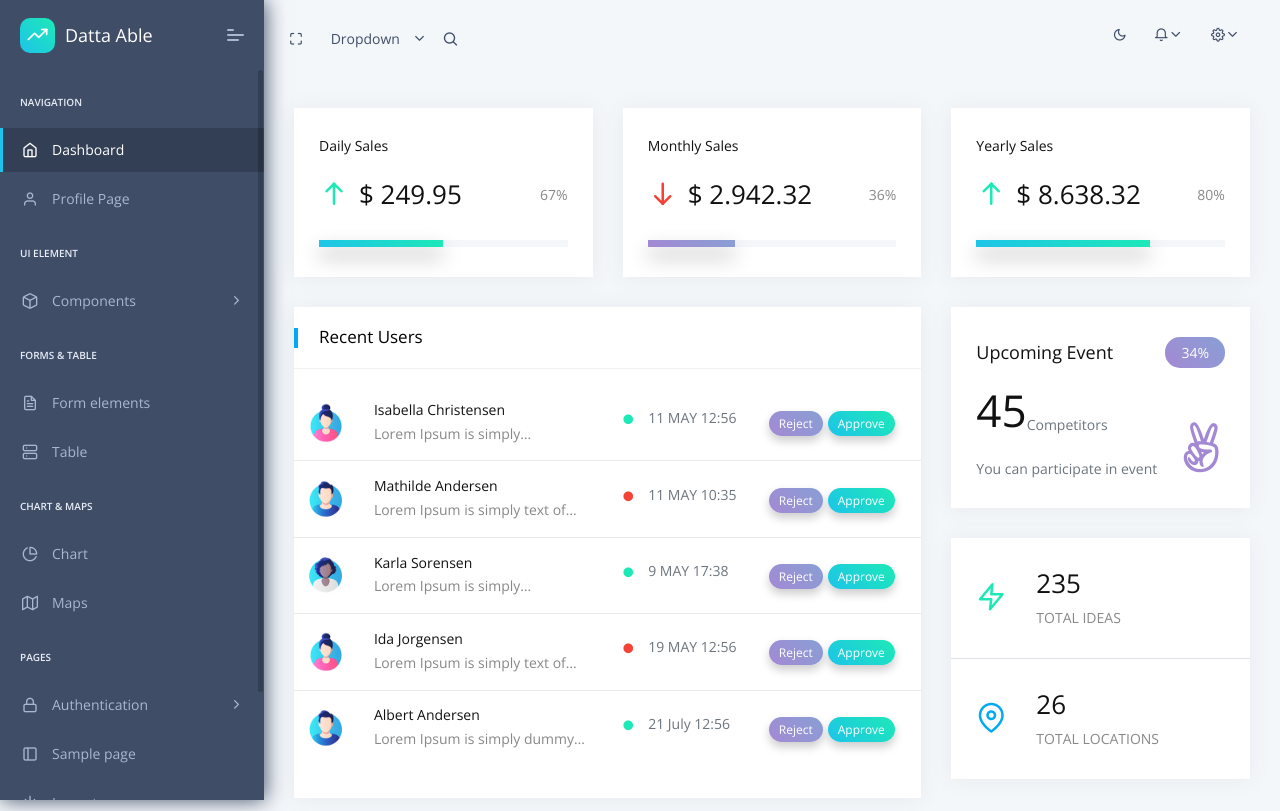
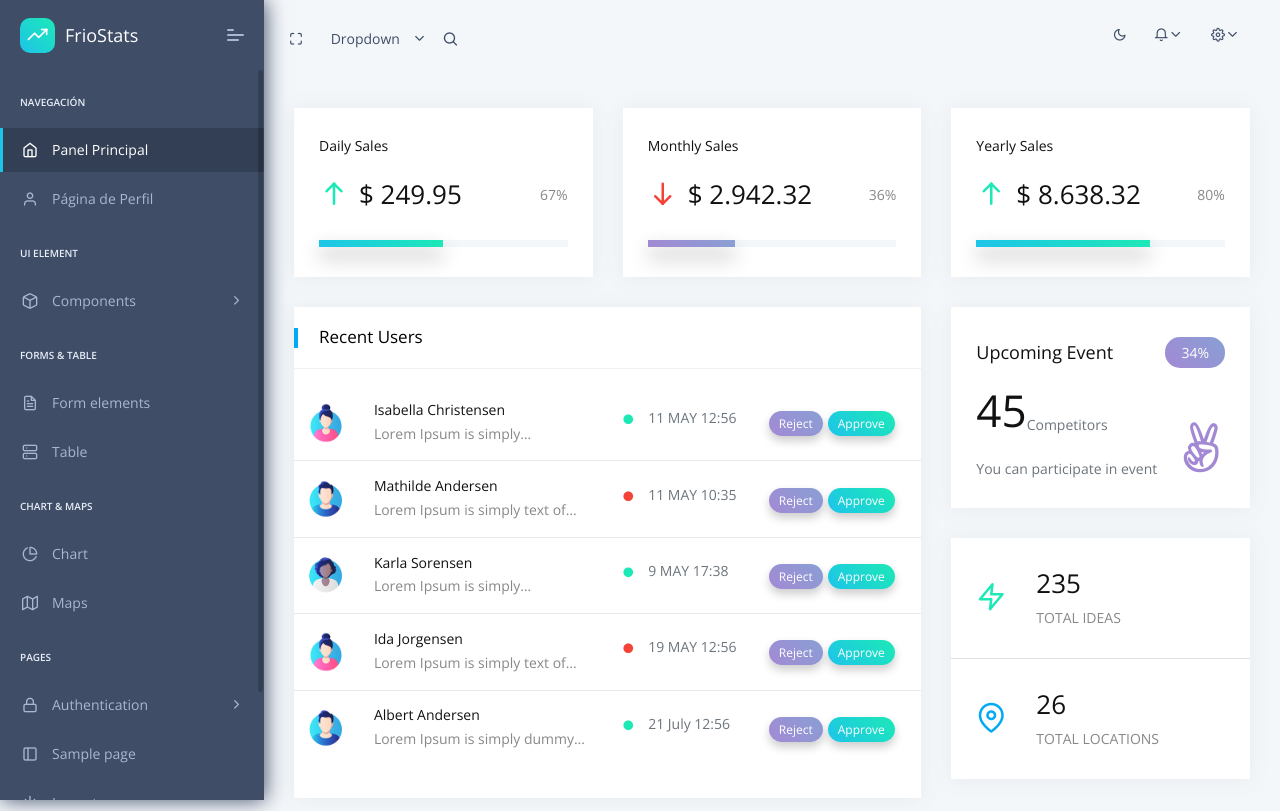
Before and after one commit to juanicampora/FrioStats-Front, a Flask app: page /index in a window 1280 px wide. Shown: the top 811 px of the page. Run offline with Flask 2, Linux system fonts and the light colour scheme; the visitor is signed in with stand-in values (Sample User, id 1); data comes from the database, SQL or seed files in the repository; parts of the project's set-up code (start-up, migrations or seed data) failed here and were passed over; some libraries are stand-ins or nearby versions.

Commit message:
Primeras correcciones

```diff
--- a/apps/templates/accounts/register.html
+++ b/apps/templates/accounts/register.html
@@ -14,7 +14,9 @@
             </div>
             <div class="card">
                 <div class="card-body text-center">
-
+                    <div class="mb-4">
+                        <i class="feather icon-user-plus auth-icon"></i>
+                    </div>
                     <h3 class="mb-4">Registro</h3>
 
                     <span class="mb-2 text-muted">
--- a/apps/templates/includes/navigation.html
+++ b/apps/templates/includes/navigation.html
@@ -6,7 +6,7 @@
             <div class="b-bg">
                 <i class="feather icon-trending-up"></i>
             </div>
-            <span class="b-title">Datta Able</span>
+            <span class="b-title">FrioStats</span>
         </a>
     </div>
     <a class="mobile-menu" id="mobile-header" href="javascript:">
@@ -51,15 +51,15 @@
                             class="icon feather icon-bell"></i></a>
                     <div class="dropdown-menu dropdown-menu-right notification">
                         <div class="noti-head">
-                            <h6 class="d-inline-block m-b-0">Notifications</h6>
+                            <h6 class="d-inline-block m-b-0">Notificaciones</h6>
                             <div class="float-right">
-                                <a href="javascript:" class="m-r-10">mark as read</a>
-                                <a href="javascript:">clear all</a>
+                                <a href="javascript:" class="m-r-10">marcar como leidas</a>
+                                <a href="javascript:">borrar todas</a>
                             </div>
                         </div>
                         <ul class="noti-body">
                             <li class="n-title">
-                                <p class="m-b-0">NEW</p>
+                                <p class="m-b-0">NUEVAS</p>
                             </li>
                             <li class="notification">
                                 <div class="media">
@@ -73,7 +73,7 @@
                                 </div>
                             </li>
                             <li class="n-title">
-                                <p class="m-b-0">EARLIER</p>
+                                <p class="m-b-0">ANTERIORES</p>
                             </li>
                             <li class="notification">
                                 <div class="media">
@@ -111,19 +111,19 @@
                     </a>
                     <div class="dropdown-menu dropdown-menu-right profile-notification">
                         <div class="pro-head">
-                            <img src="{{ config.ASSETS_ROOT }}/images/user/avatar-1.jpg" class="img-radius" alt="User-Profile-Image">
+                            <img src="{{ config.ASSETS_ROOT }}/images/user/avatar-2.jpg" class="img-radius" alt="User-Profile-Image">
                             <span>
                                 {{ current_user.username }}
                             </span>
-                            <a href="/auth-signin.html" class="dud-logout" title="Logout">
+                            <a href="{{ url_for('authentication_blueprint.logout') }}" class="dud-logout" title="Logout">
                                 <i class="feather icon-log-out"></i>
                             </a>
                         </div>
                         <ul class="pro-body">
                             <li><a href="/profile.html" class="dropdown-item"><i class="feather icon-user"></i>
-                                Profile</a></li>
+                                Perfil</a></li>
                             <li><a href="{{ url_for('authentication_blueprint.logout') }}" class="dropdown-item">
-                                <i class="feather icon-lock"></i> Logout</a>
+                                <i class="feather icon-lock"></i> Cerrar sesión</a>
                             </li>
                         </ul>
                     </div>
--- a/apps/templates/includes/sidebar.html
+++ b/apps/templates/includes/sidebar.html
@@ -6,25 +6,25 @@
                 <div class="b-bg">
                     <i class="feather icon-trending-up"></i>
                 </div>
-                <span class="b-title">Datta Able</span>
+                <span class="b-title">FrioStats</span>
             </a>
             <a class="mobile-menu" id="mobile-collapse" href="javascript:"><span></span></a>
         </div>
         <div class="navbar-content scroll-div">
             <ul class="nav pcoded-inner-navbar">
                 <li class="nav-item pcoded-menu-caption">
-                    <label>Navigation</label>
+                    <label>Navegación</label>
                 </li>
                 <li data-username="dashboard Default Ecommerce CRM Analytics Crypto Project"
                     class="nav-item {% if 'index' in segment %} active {% endif %}">
                     <a href="/" class="nav-link "><span class="pcoded-micon"><i class="feather icon-home"></i></span><span
-                            class="pcoded-mtext">Dashboard</span></a>
+                            class="pcoded-mtext">Panel Principal</span></a>
                 </li>
                 <li data-username="Profile Page"
                     class="nav-item {% if 'profile' in segment %} active {% endif %}">
                     <a href="/profile.html" class="nav-link">
                         <span class="pcoded-micon"><i class="feather icon-user"></i></span>
-                            <span class="pcoded-mtext">Profile Page</span></a>
+                            <span class="pcoded-mtext">Página de Perfil</span></a>
                 </li>
                 <li class="nav-item pcoded-menu-caption">
                     <label>UI Element</label>
--- a/apps/templates/layouts/base-fullscreen.html
+++ b/apps/templates/layouts/base-fullscreen.html
@@ -3,7 +3,7 @@
 
 <head>
     <title>
-        Flask Datta Able - {% block title %}{% endblock %} | AppSeed
+        Flask FrioStats - {% block title %}{% endblock %} | AppSeed
     </title>
     <!-- HTML5 Shim and Respond.js IE10 support of HTML5 elements and media queries -->
     <!-- WARNING: Respond.js doesn't work if you view the page via file:// -->
@@ -15,8 +15,8 @@
     <meta charset="utf-8">
     <meta name="viewport" content="width=device-width, initial-scale=1.0, user-scalable=0, minimal-ui">
     <meta http-equiv="X-UA-Compatible" content="IE=edge" />
-    <meta name="description" content="Datta Able Bootstrap admin template made using Bootstrap 4 and it has huge amount of ready made feature, UI components, pages which completely fulfills any dashboard needs." />
-    <meta name="keywords" content="admin templates, bootstrap admin templates, bootstrap 4, dashboard, dashboard templets, sass admin templets, html admin templates, responsive, bootstrap admin templates free download,premium bootstrap admin templates, datta able, datta able bootstrap admin template, free admin theme, free dashboard template"/>
+    <meta name="description" content="FrioStats Bootstrap admin template made using Bootstrap 4 and it has huge amount of ready made feature, UI components, pages which completely fulfills any dashboard needs." />
+    <meta name="keywords" content="admin templates, bootstrap admin templates, bootstrap 4, dashboard, dashboard templets, sass admin templets, html admin templates, responsive, bootstrap admin templates free download,premium bootstrap admin templates, FrioStats, FrioStats bootstrap admin template, free admin theme, free dashboard template"/>
     <meta name="author" content="CodedThemes"/>
 
     <!-- Favicon icon -->
--- a/apps/templates/layouts/base.html
+++ b/apps/templates/layouts/base.html
@@ -3,7 +3,7 @@
 
 <head>
     <title>
-        Flask Datta Able - {% block title %}{% endblock %} | AppSeed
+        Flask FrioStats - {% block title %}{% endblock %} | AppSeed
     </title>
     <!-- HTML5 Shim and Respond.js IE11 support of HTML5 elements and media queries -->
     <!-- WARNING: Respond.js doesn't work if you view the page via file:// -->
@@ -16,9 +16,9 @@
     <meta name="viewport" content="width=device-width, initial-scale=1.0, user-scalable=0, minimal-ui">
     <meta http-equiv="X-UA-Compatible" content="IE=edge"/>
     <meta name="description"
-          content="Free Datta Able Admin Template come up with latest Bootstrap 4 framework with basic components, form elements and lots of pre-made layout options"/>
+          content="Free FrioStats Admin Template come up with latest Bootstrap 4 framework with basic components, form elements and lots of pre-made layout options"/>
     <meta name="keywords"
-          content="admin templates, bootstrap admin templates, bootstrap 4, dashboard, dashboard templets, sass admin templets, html admin templates, responsive, bootstrap admin templates free download,premium bootstrap admin templates, datta able, datta able bootstrap admin template, free admin theme, free dashboard template"/>
+          content="admin templates, bootstrap admin templates, bootstrap 4, dashboard, dashboard templets, sass admin templets, html admin templates, responsive, bootstrap admin templates free download,premium bootstrap admin templates, FrioStats, FrioStats bootstrap admin template, free admin theme, free dashboard template"/>
     <meta name="author" content="CodedThemes"/>
 
     <!-- Favicon icon -->
```
Also changed, not shown: apps/templates/accounts/login.html (+5 -3 lines).
